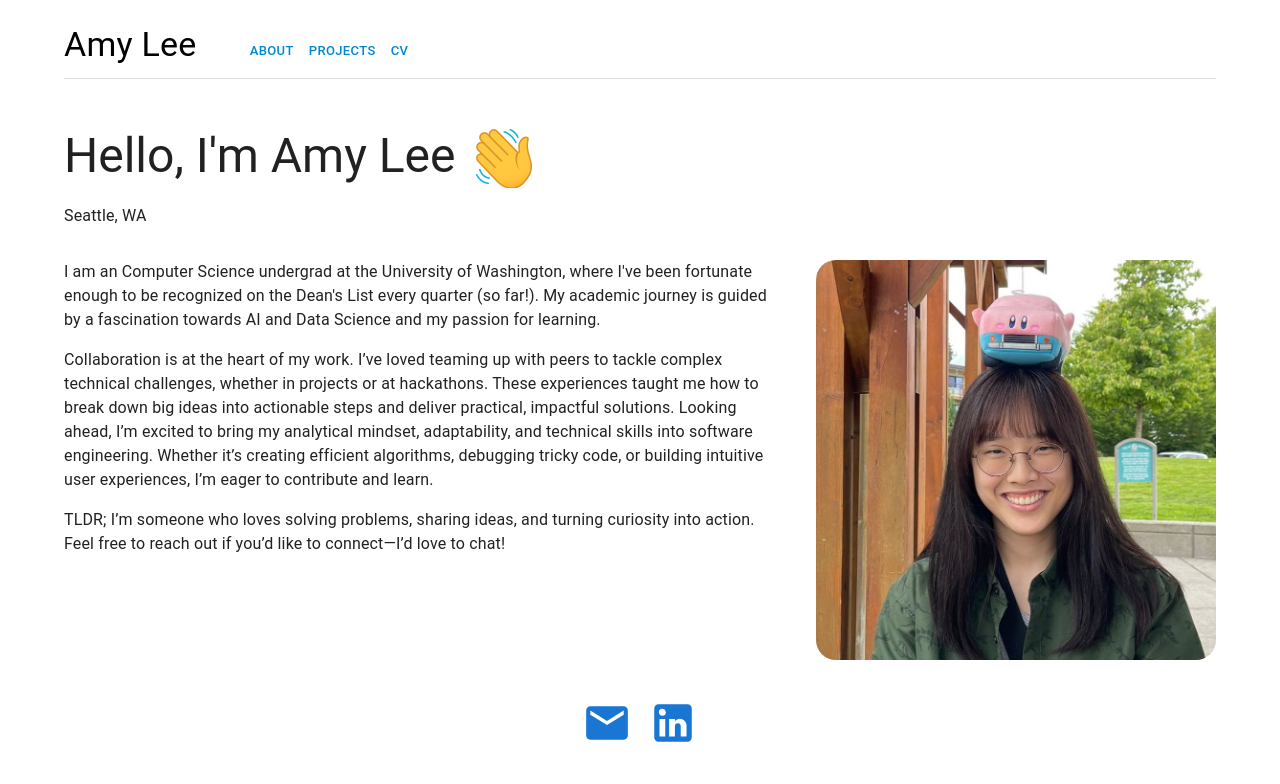
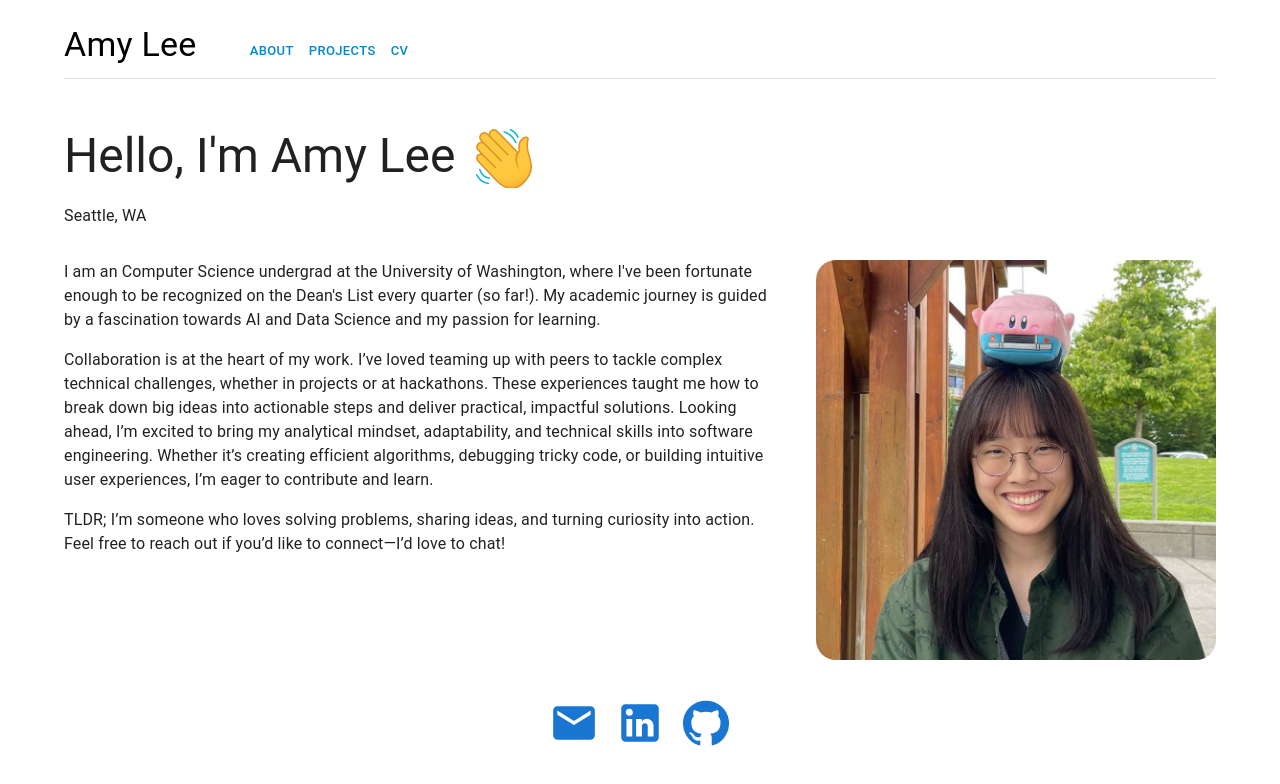
Before and after one commit to leeaj23/leeaj23, a Next.js app: page / in a window 1280 px wide. Shown: the top 784 px of the page. Built offline with nearby package versions, Linux system fonts and the light colour scheme.

Commit message:
added github to links on front page and cv

```diff
--- a/app/cv/page.js
+++ b/app/cv/page.js
@@ -183,6 +183,7 @@ export default function Home () {
                             </Grid2>
                             <Grid2 size={8}>
                                 <Typography variant='subtitle1' component='a' href='https://www.linkedin.com/in/amy-lee-192129289/' target="_blank" sx={{textDecoration: 'underline'}}>LinkedIn</Typography>
+                                <Typography variant='subtitle1' component='a' href='https://github.com/leeaj23' target="_blank" sx={{ml: 5, textDecoration: 'underline'}}>GitHub</Typography>
                             </Grid2>
                             <Grid2 size={2} sx={{ml: 3}}>
                                 <Typography variant='h6' sx={{fontWeight: 400}}>Summary</Typography>
--- a/app/page.js
+++ b/app/page.js
@@ -2,7 +2,7 @@
 
 import { Avatar, Box, Button, Container, CssBaseline, Typography } from "@mui/material";
 import NavBar from './components/NavBar';
-import { Email, LinkedIn } from "@mui/icons-material";
+import { Email, GitHub, LinkedIn } from "@mui/icons-material";
 
 export default function Home() {
   return (
@@ -29,6 +29,9 @@ export default function Home() {
           <Button href="https://www.linkedin.com/in/amy-lee-192129289/">
             <LinkedIn sx={{fontSize: 50}}></LinkedIn>
           </Button>
+          <Button href="https://github.com/leeaj23">
+            <GitHub sx={{fontSize: 50}}></GitHub>
+          </Button>
         </Container>
       </Container>
     </CssBaseline>
```
